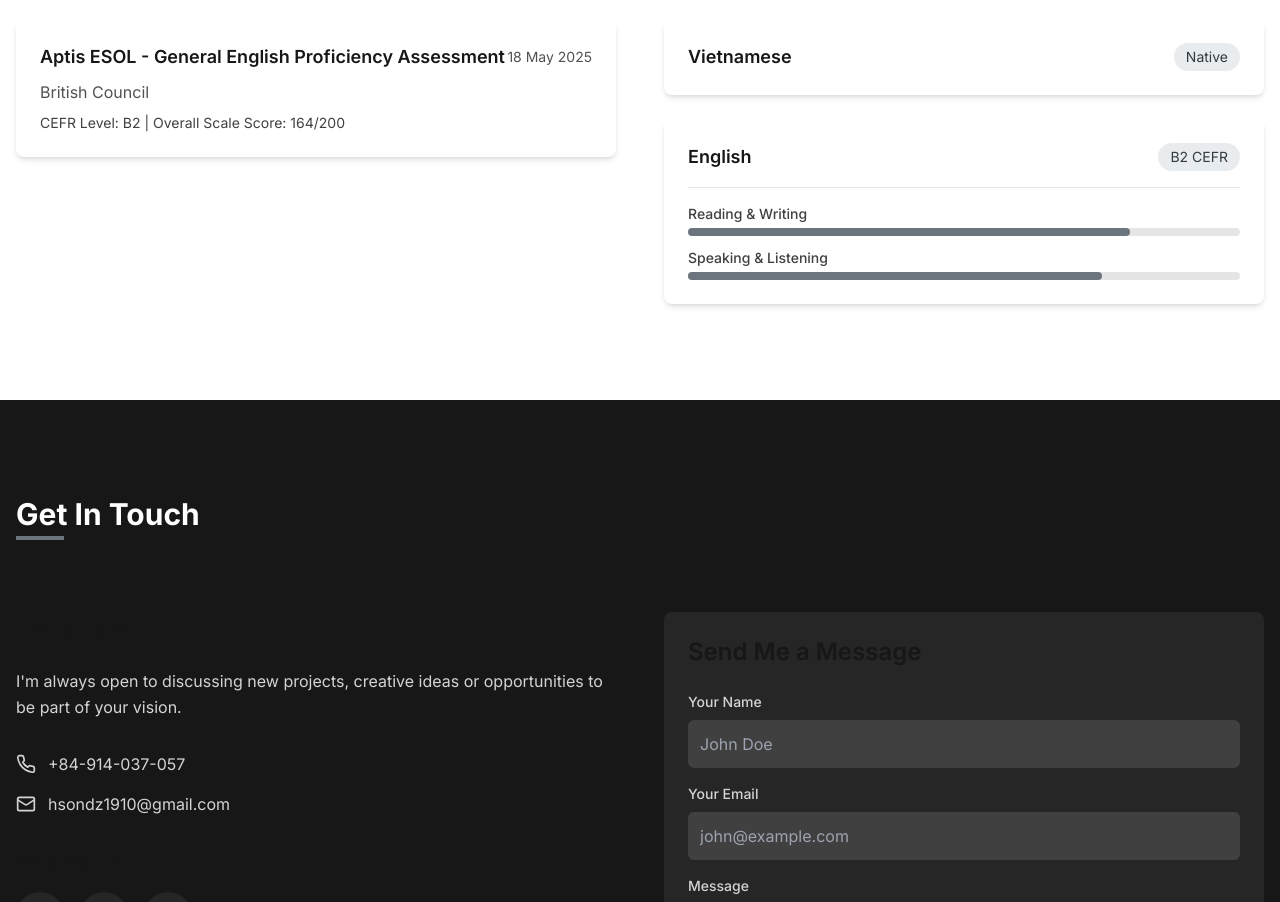
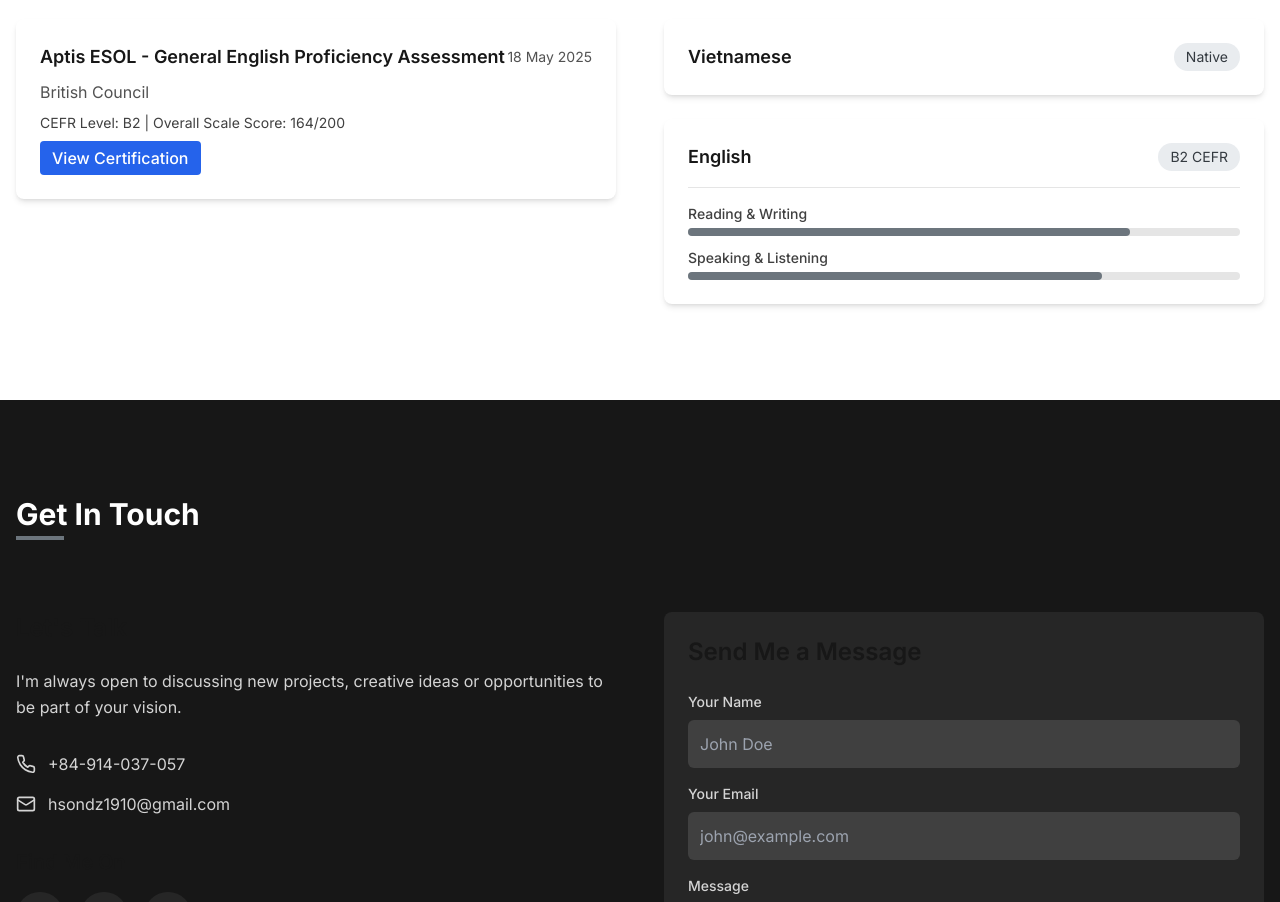
Before and after one commit to hsondz1910/phamhoangson.dev, a React (Vite) app: page / in a window 1280 px wide. Shown: the part 4240-5142 px from the top of the page. Built offline with nearby package versions, Linux system fonts and the light colour scheme.

Commit message:
added new attribute

```diff
--- a/src/data/portfolioData.ts
+++ b/src/data/portfolioData.ts
@@ -88,6 +88,7 @@ export const certifications: CertificationType[] = [
     issuer: 'British Council',
     date: '18 May 2025',
     description: 'CEFR Level: B2 | Overall Scale Score: 164/200',
+    link: 'https://credentials.britishcouncil.org/ebf71059-a081-470e-9b6d-a5fdd87cc52d?key=0a0f951d4844681bedfa5cfa98eb4f0863d9e01078e0bdd54e8bdfff9bd2b5d6',
   }
 ];
 
```
